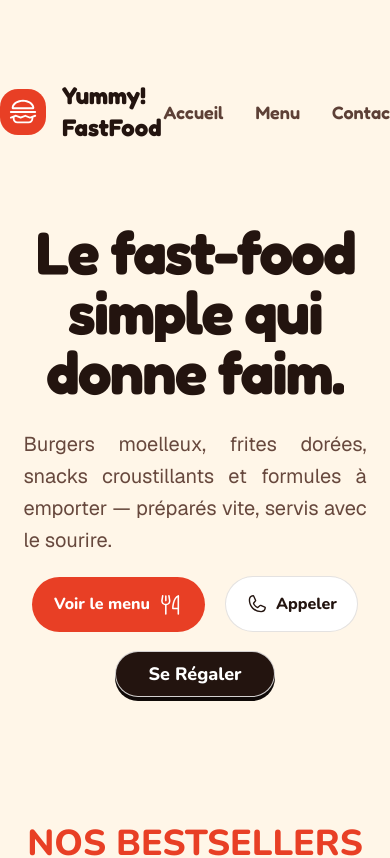
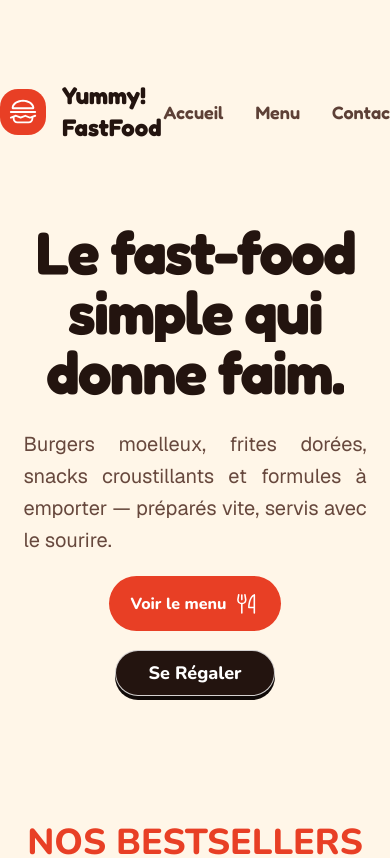
Before and after one commit to mylanlegenie/yummy, a Next.js app: page / in a window 390 px wide. Shown: the top 858 px of the page. Built offline with nearby package versions, Linux system fonts and the light colour scheme.

Commit message:
test IsMobile for call button in herosection

```diff
--- a/src/app/component/HeroSection.tsx
+++ b/src/app/component/HeroSection.tsx
@@ -6,7 +6,6 @@ import ForkNKnife from "../icons/ForkNKnife";
 import HamburgerIcon from "../icons/Hamburger";
 import { DiaTextReveal } from "../../components/ui/dia-text-reveal";
 import { WordRotate } from "../../components/ui/word-rotate";
-
 import { motion } from "motion/react";
 
 const nunito = Nunito({
@@ -17,6 +16,11 @@ const fredoka = Fredoka({
   subsets: ["latin"],
 });
 export default function HeroSection() {
+  const userAgent = navigator.userAgent;
+  const isMobile = /Android|iPhone|iPad|iPod|Opera Mini|IEMobile/i.test(
+    userAgent,
+  );
+
   return (
     <section className="mx-auto flex w-[88vw] max-w-350 flex-row items-center justify-center gap-16 py-10 lg:items-start lg:justify-between lg:gap-20">
       <div className="mt-10 w-full max-w-125 lg:mt-20 flex items-center justify-center flex-col lg:items-start lg:justify-start">
@@ -58,12 +62,15 @@ export default function HeroSection() {
             Voir le menu
             <ForkNKnife size={25} />
           </button>
+          {isMobile && (
             <button
               className={`${nunito.className} flex cursor-pointer items-center justify-center gap-2 rounded-full border border-[#23140f]/12 bg-white px-5 py-3.75 font-extrabold text-[#23140F] hover:bg-[#FFF0C4] duration-400`}
             >
               <Phone size={22} />
               Appeler
             </button>
+          )}
+
           <div className="flex items-center justify-center gap-4 md:hidden">
             <a
               href="https://deliveroo.fr/fr/?utm_source=google&utm_medium=cpc&utm_term=uber%20eats&utm_campaign=%2A%2A%5EAcquisition%5ESearch%5ECompetitor%5EFrance%5ENewCustomers%5EAll%20Cities%5E%5EBroad%5EAPI%5E%5E%5E%5EUber%20Eats%5EFR%5ELifecycle%5E%C2%A323750477918&utm_loc=9197145&utm_device=c&utm_adposition=&utm_network=g&utm_targetid=kwd-111378724137&gclsrc=aw.ds&gad_source=1&gad_campaignid=23750477918&gbraid=0AAAAADgqrWXRx2hd9Gv0O9YunfpC48wFb&gclid=CjwKCAjwmdLSBhANEiwAkREMN2ysAGbBRfggRilOxC_40irZ2VlnlTOceTYO52CXoursjDLNCqizjBoCogcQAvD_BwE"
```
Lines whose indentation alone changed are shown as unchanged.
